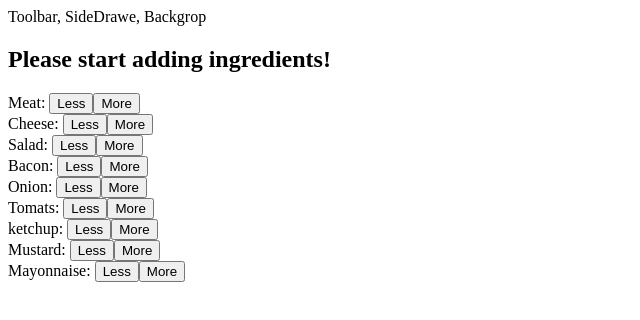
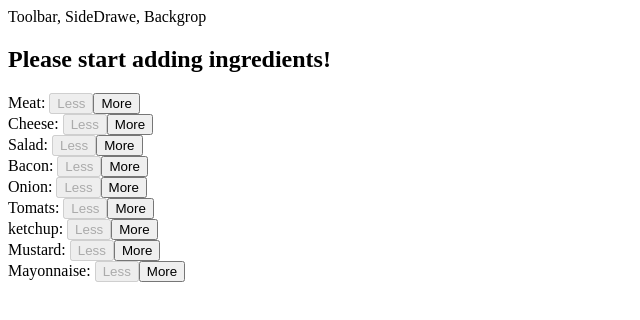
Before and after one commit to VirginiaCreativa/BurgerBuilder, a React (Create React App) app: page / in a window 1280 px wide. Shown: the top 320 px of the page, without its empty margins (0-640 px from the left). Built offline with nearby package versions, Linux system fonts and the light colour scheme.

Commit message:
Removing Ingredients Safely

```diff
--- a/src/components/Burger/BuildControls/BuildControl/BuildControl.js
+++ b/src/components/Burger/BuildControls/BuildControl/BuildControl.js
@@ -4,7 +4,13 @@
 const buildControl = props => (
   <div className={classes.CockpitControl}>
     <label>{props.label}: </label>
-    <button className={classes.Less}>Less</button>
+    <button
+      className={classes.Less}
+      onClick={props.removed}
+      disabled={props.disabled}
+    >
+      Less
+    </button>
     <button className={classes.More} onClick={props.added}>
       More
     </button>
--- a/src/components/Burger/BuildControls/BuildControl/BuildControl.scss
+++ b/src/components/Burger/BuildControls/BuildControl/BuildControl.scss
@@ -9,6 +9,16 @@
 		margin: 0 10px;
 		cursor: pointer;
 		font-weight: 300;
+		&:disabled {
+			background-color: #95a5a6;
+			cursor: default;
+			color: #444;
+			&:hover {
+				background-color: #95a5a6;
+				color: #444;
+				cursor: not-allowed;
+			}
+		}
 	}
 	label {
 		text-align: left;
--- a/src/components/Burger/BuildControls/BuildControls.js
+++ b/src/components/Burger/BuildControls/BuildControls.js
@@ -21,6 +21,8 @@
           key={ctrl.label}
           label={ctrl.label}
           added={() => props.ingredientAdded(ctrl.type)}
+          removed={() => props.ingredientRemoved(ctrl.type)}
+          disabled={props.disabled[ctrl.type]}
         />
       );
     })}
--- a/src/containers/BurgerBuilder/BurgerBuilder.js
+++ b/src/containers/BurgerBuilder/BurgerBuilder.js
@@ -43,12 +43,37 @@
 
     this.setState({ totalPrice: newPrice, ingredients: updateIngredients });
   };
-  RemoveIngredientHandler = type => {};
+  RemoveIngredientHandler = type => {
+    const oldCount = this.state.ingredients[type];
+    if (oldCount.length <= 0) {
+      return;
+    }
+    const updatedCount = oldCount - 1;
+    const updateIngredients = {
+      ...this.state.ingredients
+    };
+    updateIngredients[type] = updatedCount;
+    const priceDeduction = INGREDIENT_PRICES[type];
+    const oldPrice = this.state.totalPrice;
+    const newPrice = oldPrice - priceDeduction;
+
+    this.setState({ totalPrice: newPrice, ingredients: updateIngredients });
+  };
   render() {
+    const disableInfo = {
+      ...this.state.ingredients
+    };
+    for (let key in disableInfo) {
+      disableInfo[key] = disableInfo[key] <= 0;
+    }
     return (
       <Aux>
         <Burger ingredients={this.state.ingredients} />
-        <BuildControls ingredientAdded={this.AddIngredientHandler} />
+        <BuildControls
+          ingredientAdded={this.AddIngredientHandler}
+          ingredientRemoved={this.RemoveIngredientHandler}
+          disabled={disableInfo}
+        />
       </Aux>
     );
   }
```
Also changed, not shown: 2 other files (tests, documents, lock files or other folders).
